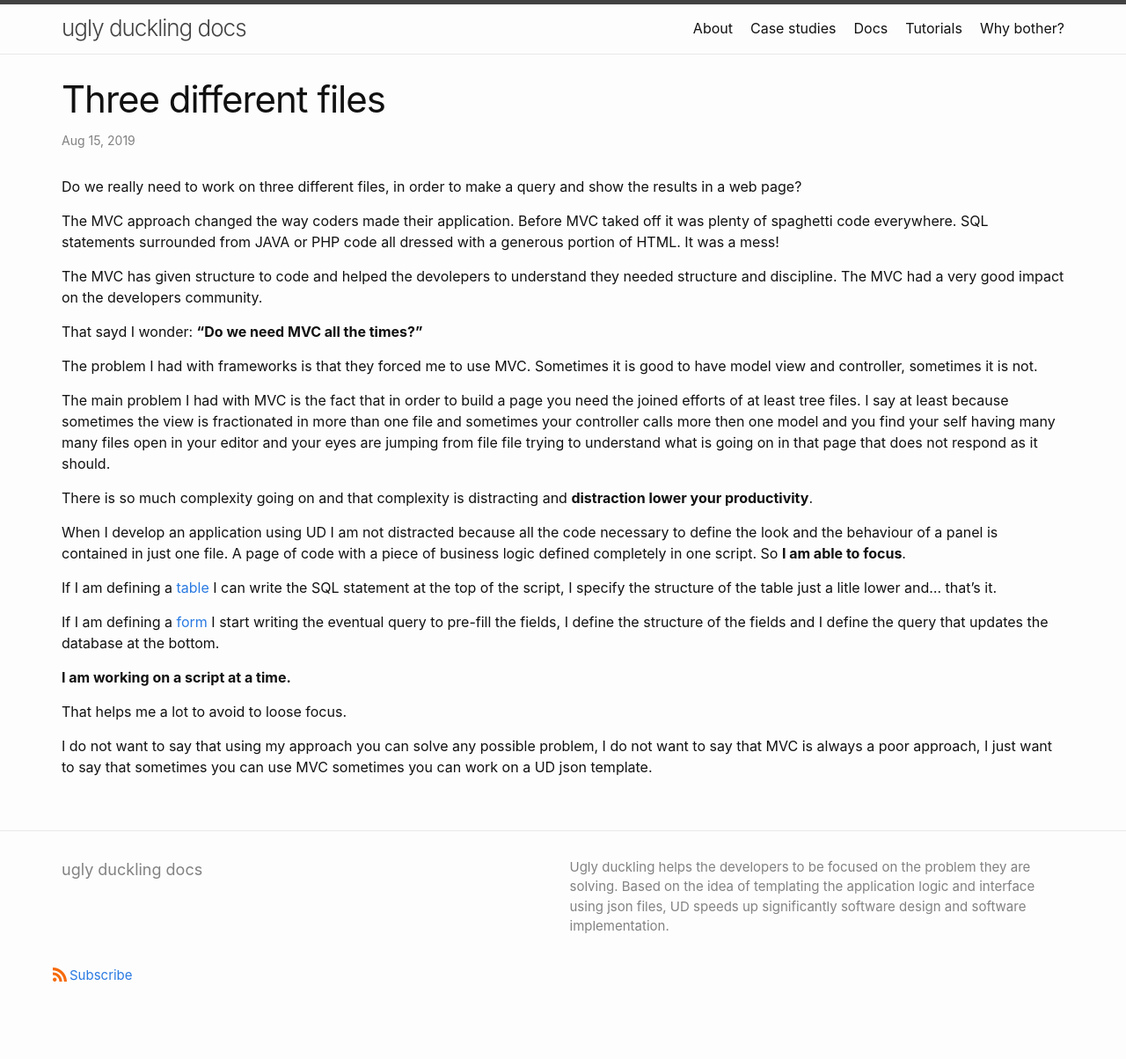
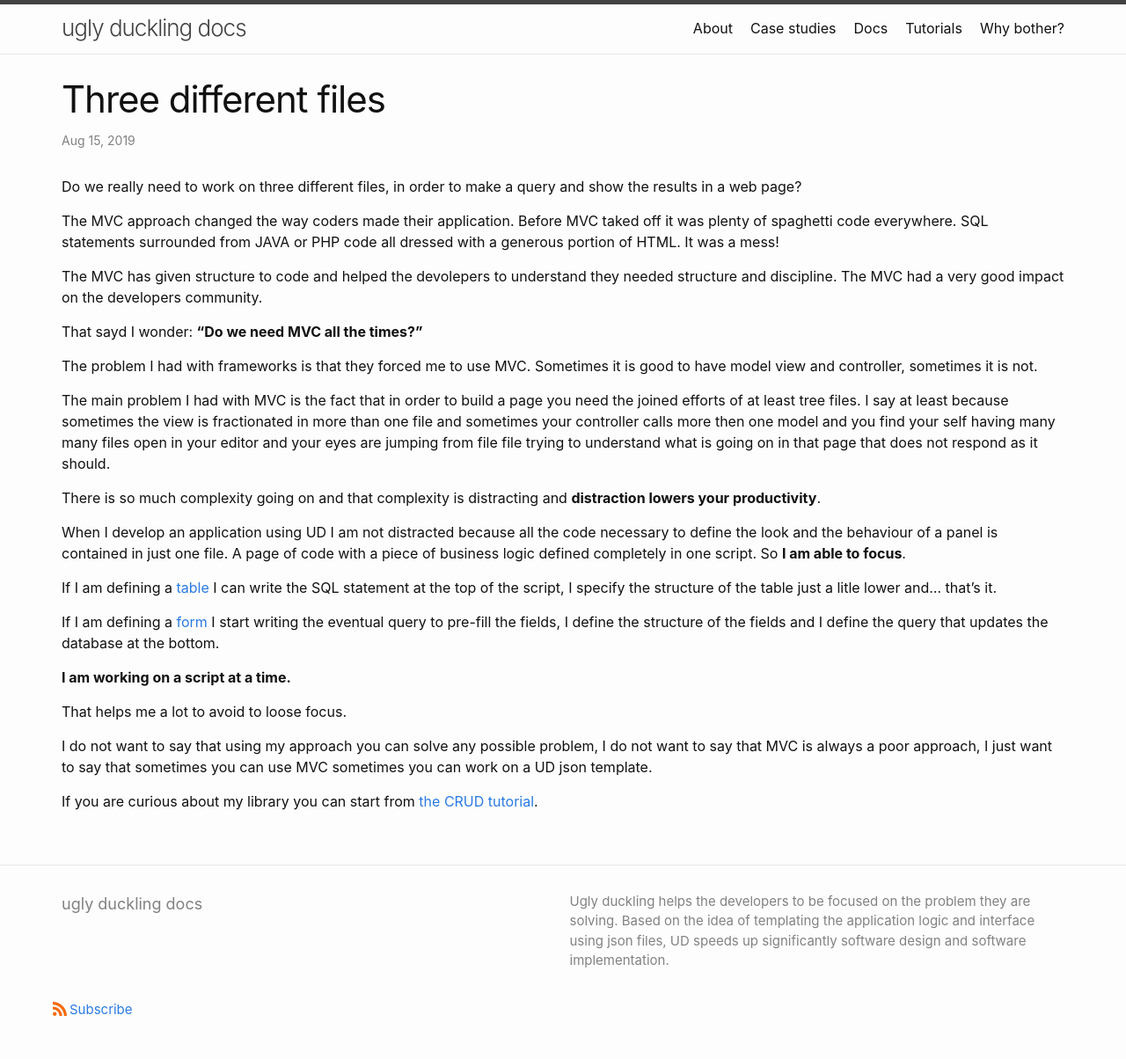
Before and after one commit to fabiomattei/uddocs, a Jekyll site: the page built from _posts/2019-08-15-threedifferentfiles.md, in a window 1280 px wide. Shown: the whole page at 88% size. Built offline with Jekyll 4.4.1, drawn with Linux system fonts in a browser that asks for light colours; before the commit the page ends 1165 px from its top, so only the background shows below that.

Commit message:
correcting few typos

```diff
--- a/_posts/2019-08-15-threedifferentfiles.md
+++ b/_posts/2019-08-15-threedifferentfiles.md
@@ -18,7 +18,7 @@ The problem I had with frameworks is that they forced me to use MVC. Sometimes i
 
 The main problem I had with MVC is the fact that in order to build a page you need the joined efforts of at least tree files. I say at least because sometimes the view is fractionated in more than one file and sometimes your controller calls more then one model and you find your self having many many files open in your editor and your eyes are jumping from file file trying to understand what is going on in that page that does not respond as it should.
 
-There is so much complexity going on and that complexity is distracting and **distraction lower your productivity**.
+There is so much complexity going on and that complexity is distracting and **distraction lowers your productivity**.
 
 When I develop an application using UD I am not distracted because all the code necessary to define the look and the behaviour of a panel is contained in just one file. A page of code with a piece of business logic defined completely in one script. So **I am able to focus**.
 
@@ -31,3 +31,5 @@ If I am defining a <a href="{{site.baseurl}}/docs/form">form</a> I start writing
 That helps me a lot to avoid to loose focus.
 
 I do not want to say that using my approach you can solve any possible problem, I do not want to say that MVC is always a poor approach, I just want to say that sometimes you can use MVC sometimes you can work on a UD json template.
+
+If you are curious about my library you can start from <a href="{{site.baseurl}}/tutorials/crud">the CRUD tutorial</a>.
```
